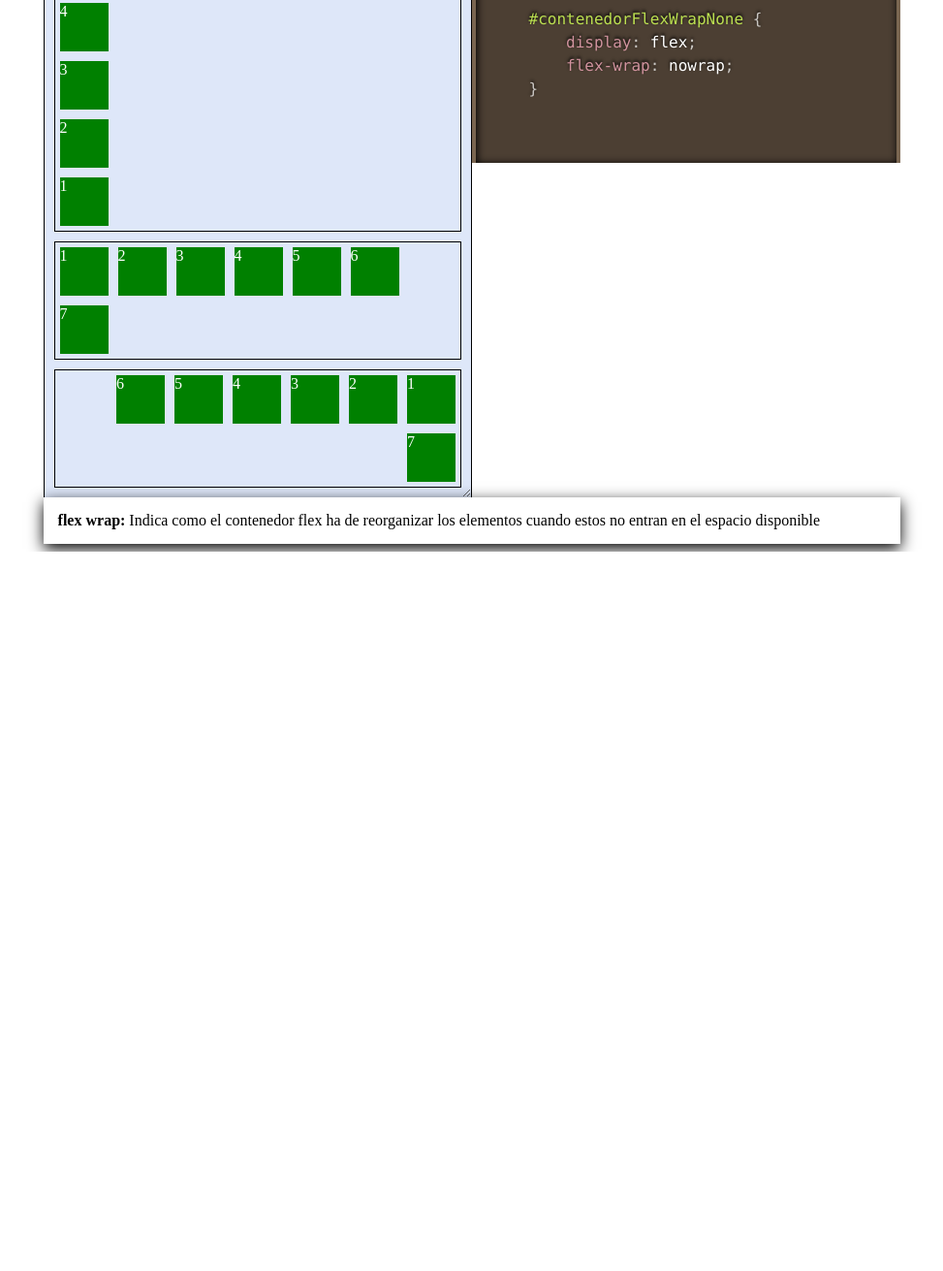
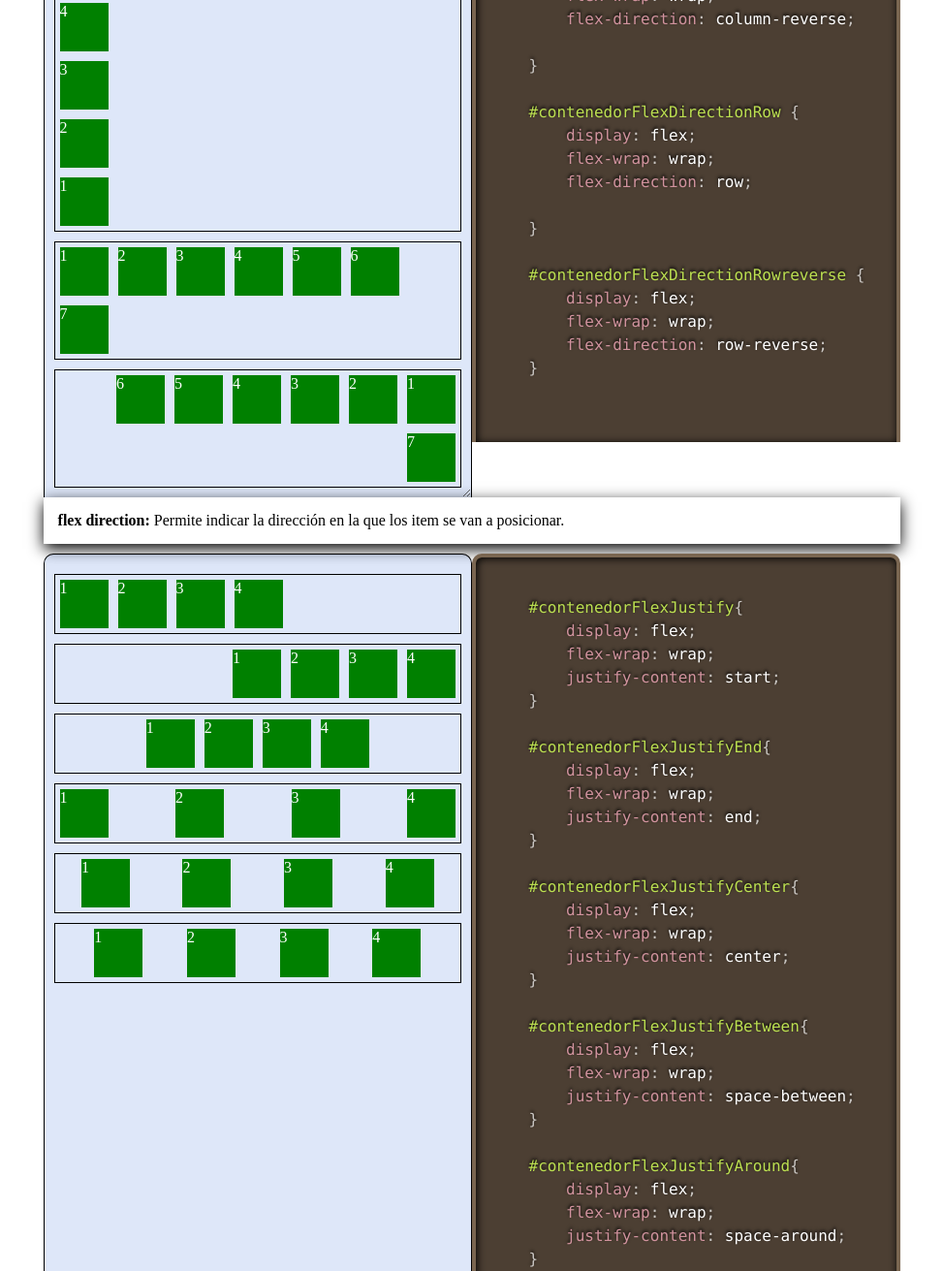
Before and after one commit to ProfesorPermuta/Introduccion-Css, a plain HTML site: page Ejemplos de varias propiedades/Ejemplos css responsive/index.html in a window 1280 px wide. Shown: the part 1005-2316 px from the top of the page at 97% size, without its empty margins (153-1126 px from the left). Before the commit the page ends 1574 px from the top, so only its background shows below. Drawn offline with Linux system fonts and the light colour scheme.

Commit message:
Creados ejemplos responsive

```diff
--- a/Ejemplos de varias propiedades/Ejemplos css responsive/index.html
+++ b/Ejemplos de varias propiedades/Ejemplos css responsive/index.html
@@ -86,10 +86,12 @@
             </pre>
         </div>
 
-        <div class="tituloEjemplo"><strong>flex wrap:</strong> Indica como el contenedor flex ha de reorganizar los elementos cuando estos no entran en el espacio disponible</div>
+        <div class="tituloEjemplo"><strong>flex wrap:</strong> Indica como el contenedor flex ha de reorganizar los
+            elementos cuando estos no entran en el espacio disponible</div>
 
     </div>
 
+    <!-- Flex direction -->
     <div class="contenedorEjemplo">
 
         <div class="ejemplo">
@@ -133,28 +135,128 @@
         <div class="descripcion">
             <pre class="descPre">
                 <code class="language-css">
-    #contenedorFlexWrap {
+    #contenedorFlexDirectionColumn {
         display: flex;
         flex-wrap: wrap;
+        flex-direction: column;
+
     }
 
-    #contenedorFlexWrapReverse {
+    #contenedorFlexDirectionColumnreverse {
         display: flex;
-        flex-wrap: wrap-reverse;
+        flex-wrap: wrap;
+        flex-direction: column-reverse;
+
     }
 
-    #contenedorFlexWrapNone {
+    #contenedorFlexDirectionRow {
         display: flex;
-        flex-wrap: nowrap;
+        flex-wrap: wrap;
+        flex-direction: row;
+
+    }
+
+    #contenedorFlexDirectionRowreverse {
+        display: flex;
+        flex-wrap: wrap;
+        flex-direction: row-reverse;
     }
                 </code>
             </pre>
         </div>
 
-        <div class="tituloEjemplo"><strong>flex wrap:</strong> Indica como el contenedor flex ha de reorganizar los elementos cuando estos no entran en el espacio disponible</div>
+        <div class="tituloEjemplo"><strong>flex direction:</strong> Permite indicar la dirección en la que los item se
+            van a posicionar. </div>
 
     </div>
 
+
+    <!-- Flex justify -->
+    <div class="contenedorEjemplo">
+
+        <div class="ejemplo">
+            <div id="contenedorFlexJustify">
+                <div class="itemFlex">1</div>
+                <div class="itemFlex">2</div>
+                <div class="itemFlex">3</div>
+                <div class="itemFlex">4</div>
+            </div>
+            <div id="contenedorFlexJustifyEnd">
+                <div class="itemFlex">1</div>
+                <div class="itemFlex">2</div>
+                <div class="itemFlex">3</div>
+                <div class="itemFlex">4</div>
+            </div>
+            <div id="contenedorFlexJustifyCenter">
+                <div class="itemFlex">1</div>
+                <div class="itemFlex">2</div>
+                <div class="itemFlex">3</div>
+                <div class="itemFlex">4</div>
+            </div>
+            <div id="contenedorFlexJustifyBetween">
+                <div class="itemFlex">1</div>
+                <div class="itemFlex">2</div>
+                <div class="itemFlex">3</div>
+                <div class="itemFlex">4</div>
+            </div>
+            <div id="contenedorFlexJustifyAround">
+                <div class="itemFlex">1</div>
+                <div class="itemFlex">2</div>
+                <div class="itemFlex">3</div>
+                <div class="itemFlex">4</div>
+            </div>
+            <div id="contenedorFlexJustifyEvenly">
+                <div class="itemFlex">1</div>
+                <div class="itemFlex">2</div>
+                <div class="itemFlex">3</div>
+                <div class="itemFlex">4</div>
+            </div>
+        </div>
+        <div class="descripcion">
+            <pre class="descPre">
+                <code class="language-css">
+    #contenedorFlexJustify{
+        display: flex;
+        flex-wrap: wrap;
+        justify-content: start;
+    }
+
+    #contenedorFlexJustifyEnd{
+        display: flex;
+        flex-wrap: wrap;
+        justify-content: end;
+    }
+
+    #contenedorFlexJustifyCenter{
+        display: flex;
+        flex-wrap: wrap;
+        justify-content: center;
+    }
+
+    #contenedorFlexJustifyBetween{
+        display: flex;
+        flex-wrap: wrap;
+        justify-content: space-between;
+    }
+
+    #contenedorFlexJustifyAround{
+        display: flex;
+        flex-wrap: wrap;
+        justify-content: space-around;
+    }
+
+    #contenedorFlexJustifyEvenly{
+        display: flex;
+        flex-wrap: wrap;
+        justify-content: space-evenly;
+    }
+                </code>
+            </pre>
+        </div>
+
+        <div class="tituloEjemplo"><strong>justify-content:</strong> Indica como los elementos hijo del contenedor se deberían posicionar. El propio contenedor debe ser display flex o display grid para que esta propiedad tenga algun efecto </div>
+
+    </div>
     <script src="../prismLib/prism.js"></script>
 </body>
 
--- a/Ejemplos de varias propiedades/Ejemplos css responsive/propiedadesResponsive.css
+++ b/Ejemplos de varias propiedades/Ejemplos css responsive/propiedadesResponsive.css
@@ -60,7 +60,65 @@
     margin-top: 10px;
 }
 
-.itemFlex{
+#contenedorFlexJustify {
+    display: flex;
+    flex-wrap: wrap;
+    justify-content: start;
+    border: 1px solid black;
+    margin-top: 10px;
+}
+
+
+#contenedorFlexJustifyEnd {
+    display: flex;
+    flex-wrap: wrap;
+    justify-content: end;
+    border: 1px solid black;
+    margin-top: 10px;
+}
+
+
+#contenedorFlexJustifyCenter {
+    display: flex;
+    flex-wrap: wrap;
+    justify-content: center;
+    border: 1px solid black;
+    margin-top: 10px;
+}
+
+
+#contenedorFlexJustifyBetween {
+    display: flex;
+    flex-wrap: wrap;
+    justify-content: space-between;
+    border: 1px solid black;
+    margin-top: 10px;
+}
+
+
+#contenedorFlexJustifyAround {
+    display: flex;
+    flex-wrap: wrap;
+    justify-content: space-around;
+    border: 1px solid black;
+    margin-top: 10px;
+}
+
+
+#contenedorFlexJustifyEvenly {
+    display: flex;
+    flex-wrap: wrap;
+    justify-content: space-evenly;
+    border: 1px solid black;
+    margin-top: 10px;
+}
+
+
+
+
+
+
+.itemFlex {
     width: 50px;
     height: 50px;
     color: white;
@@ -68,7 +126,7 @@
     margin: 5px;
 }
 
-.ejemplo{
+.ejemplo {
     resize: both;
     overflow: auto;
 }
```
